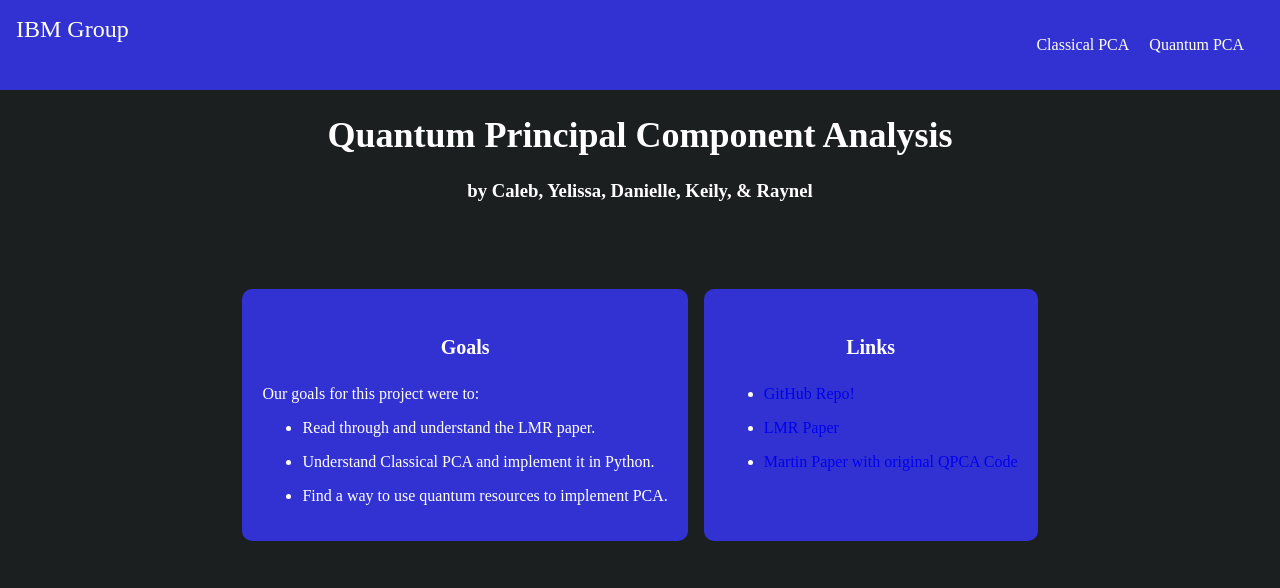
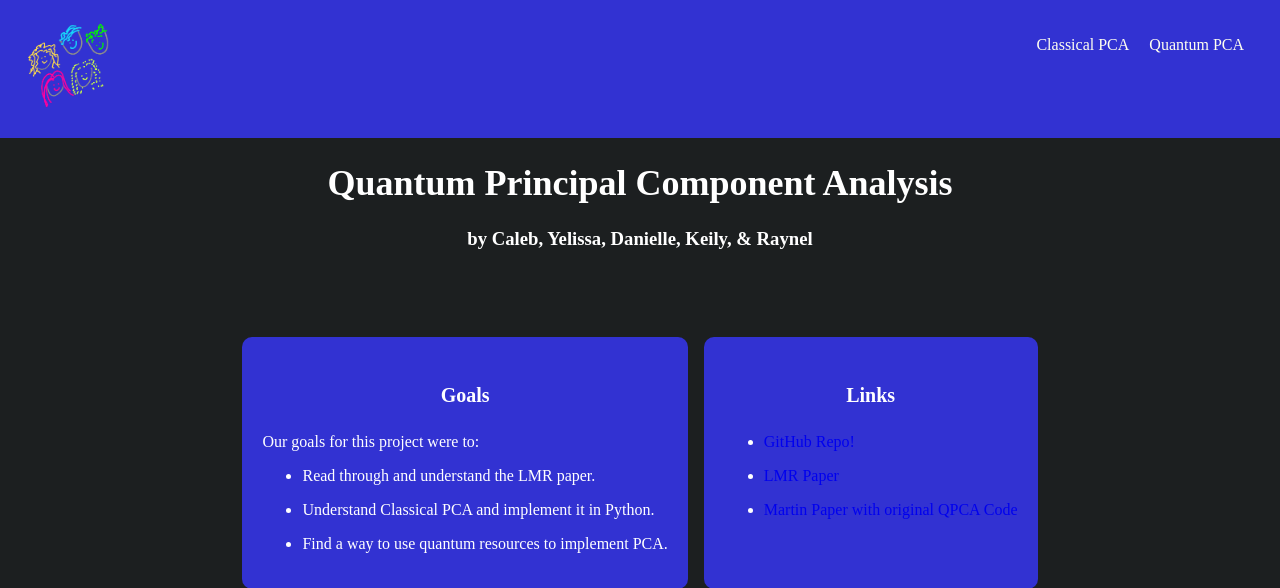
Before and after one commit to danielleodigie/qpcademo, a PHP site: page / in a window 1280 px wide. Shown: the top 588 px of the page. Run offline with PHP 8.4, Linux system fonts and the light colour scheme; some web fonts are replaced.

Commit message:
adding stuff

```diff
--- a/index.html
+++ b/index.html
@@ -13,7 +13,8 @@
         <header>
             <nav >
                 <div class="nav">
-                    <a class="homelink" class="links" href="/">IBM Group</a>
+                    <!--<a class="homelink" class="links" href="/">IBM Group</a>-->
+                    <a href="/"class="homelink" class="links" ><img src="images/us.png" height="100px" id="img"/></a>
                     <div class="nav_options">
                         <a class="links" href="pages/classicalpca.html">Classical PCA</a>
                         <a class="links" href="pages/quantumpca.html">Quantum PCA</a>
--- a/pages/classicalpca.html
+++ b/pages/classicalpca.html
@@ -11,7 +11,7 @@
     <header>
         <nav >
             <div class="nav">
-                <a class="homelink" class="links" href="/">IBM Group</a>
+                <a href="/"class="homelink" class="links" ><img src="images/us.png" height="100px" id="img"/></a>
                 <div class="nav_options">
                     <a class="links" href="classicalpca.html">Classical PCA</a>
                     <a class="links" href="quantumpca.html">Quantum PCA</a>
--- a/pages/quantumpca.html
+++ b/pages/quantumpca.html
@@ -11,7 +11,7 @@
     <header>
         <nav >
             <div class="nav">
-                <a class="homelink" class="links" href="/">IBM Group</a>
+                <a href="/"class="homelink" class="links" ><img src="images/us.png" height="100px" id="img"/></a>
                 <div class="nav_options">
                     <a class="links" href="classicalpca.html">Classical PCA</a>
                     <a class="links" href="quantumpca.html">Quantum PCA</a>
--- a/styles/styles.css
+++ b/styles/styles.css
@@ -167,3 +167,7 @@ a:visited:hover{
     justify-content: center;
     /* margin: 20px; */
 }
+
+#img{
+    justify-content: center;
+}
```
Also changed, not shown: images/us.png (added), 1 other file.
